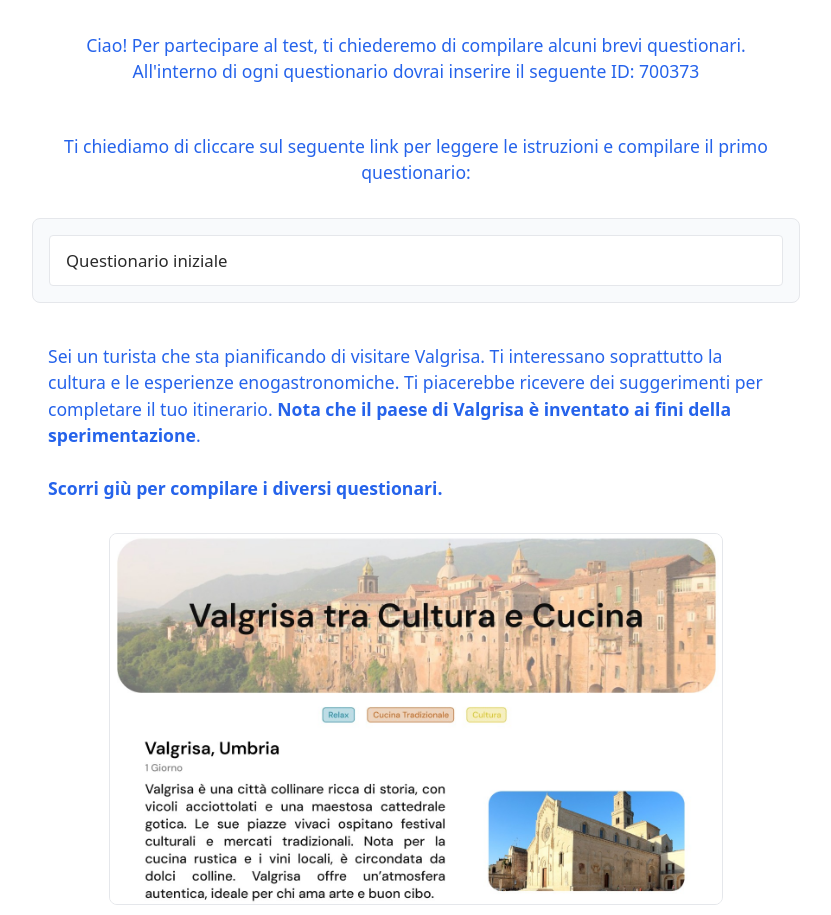
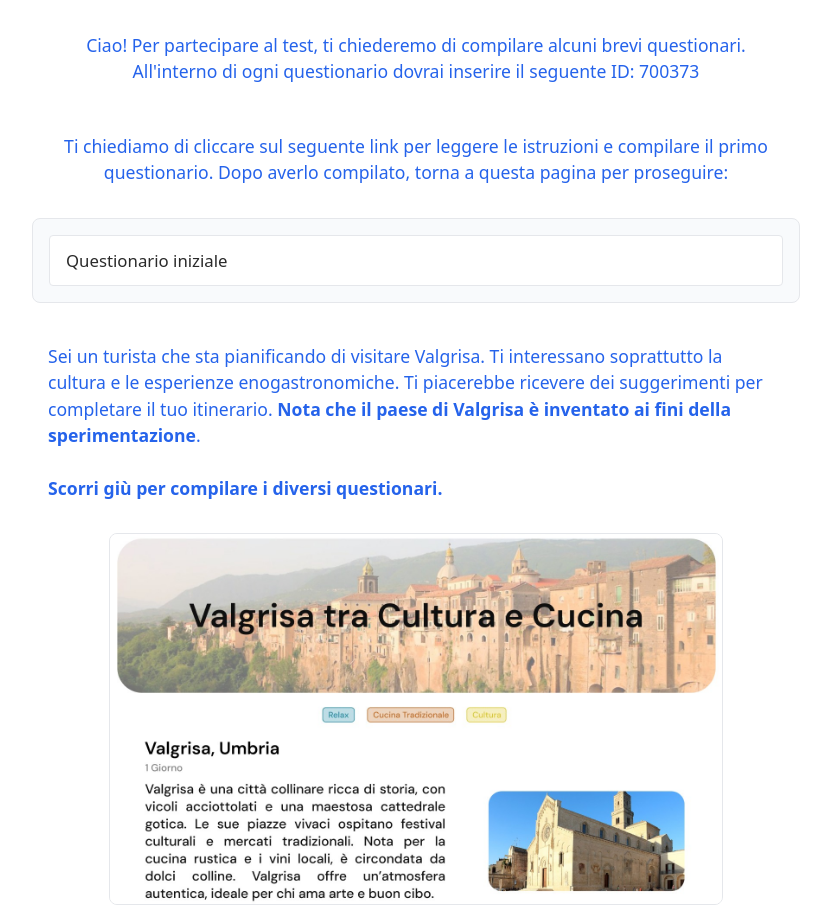
Before and after one commit to expbinobi/bi, a plain HTML site: page index.html in a window 1280 px wide. Shown: the top 915 px of the page, without its empty margins (224-1055 px from the left). Drawn offline with Linux system fonts and the light colour scheme.

Commit message:
Update index.html

```diff
--- a/index.html
+++ b/index.html
@@ -182,7 +182,7 @@
 
       const descriptionFirst = document.createElement('h3');
       descriptionFirst.className = 'user-id';
-      descriptionFirst.textContent = `Ti chiediamo di cliccare sul seguente link per leggere le istruzioni e compilare il primo questionario:`;
+      descriptionFirst.textContent = `Ti chiediamo di cliccare sul seguente link per leggere le istruzioni e compilare il primo questionario. Dopo averlo compilato, torna a questa pagina per proseguire:`;
       document.body.insertBefore(descriptionFirst,document.getElementById('groupsContainer'));
 
       // Create and insert single link container
```
